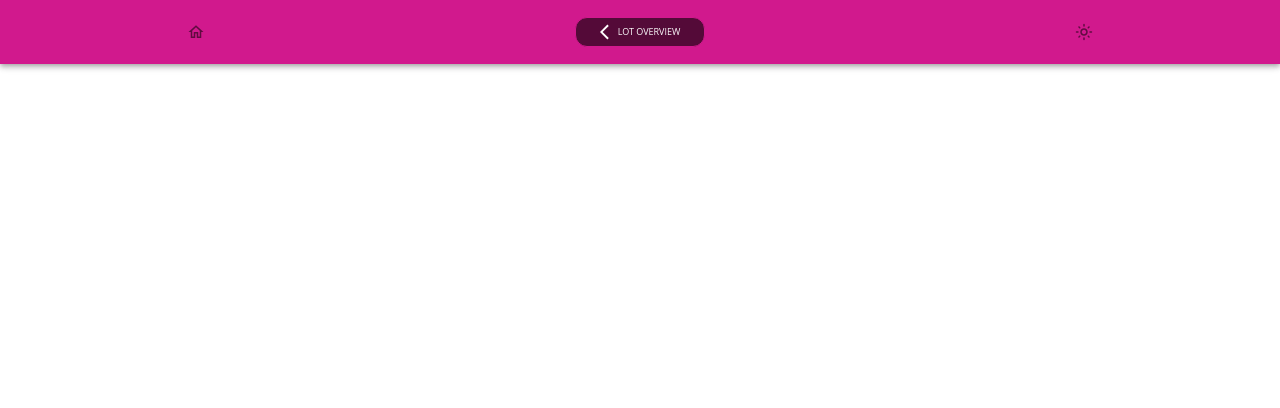
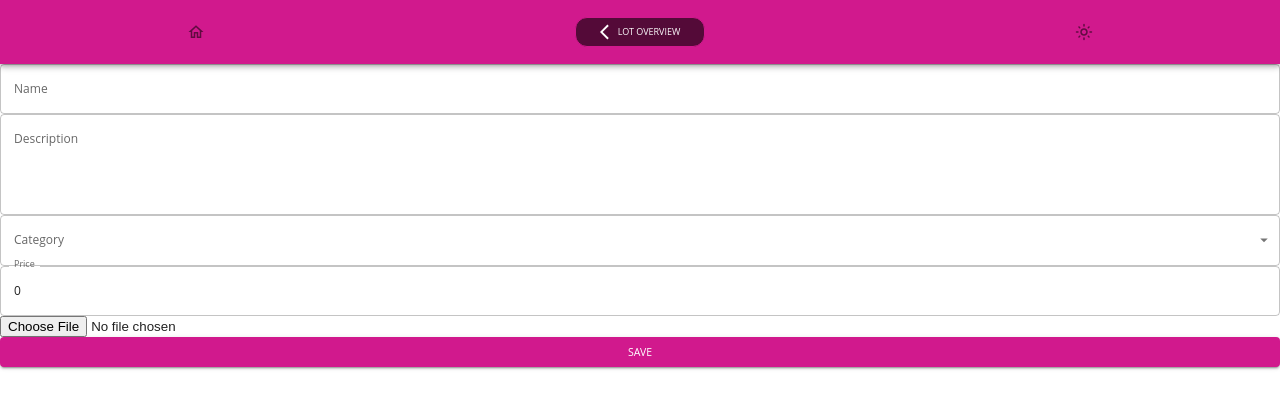
Before and after one commit to KadeHennacy/Big-Blue-Product-Tool, a React (Vite) app: page /product in a window 1280 px wide. Before the commit this address had no page. Shown: the top 408 px of the page. Built offline with nearby package versions, Linux system fonts and the light colour scheme.

Commit message:
basic lot list and product list components work

```diff
--- a/src/app/App.tsx
+++ b/src/app/App.tsx
@@ -2,6 +2,9 @@ import { Route, Routes } from "react-router";
 import { Theme } from "../../Theme";
 import Home from "../common/pages/home";
 import Topbar from "../common/components/Topbar";
+import Product from "../features/product";
+import Browse from "../features/browse";
+import Lot from "../features/lot";
 
 function App() {
   return (
@@ -9,6 +12,9 @@ function App() {
       <Topbar />
       <Routes>
         <Route path="/" element={<Home />} />
+        <Route path="/product" element={<Product />} />
+        <Route path="/browse" element={<Browse />} />
+        <Route path="/lot" element={<Lot />} />
       </Routes>
     </Theme>
   );
--- a/src/app/Store.tsx
+++ b/src/app/Store.tsx
@@ -1,13 +1,13 @@
 import { combineReducers, configureStore } from "@reduxjs/toolkit";
 import { persistStore, persistReducer, Persistor } from "redux-persist";
 import storage from "redux-persist/lib/storage";
-import counterReducer from "../features/browse/browse";
 import { Provider } from "react-redux";
 import { PersistGate } from "redux-persist/integration/react";
 import { PropsWithChildren } from "react";
+import browseReducer from "../features/browse/browse";
 
 const rootReducer = combineReducers({
-  counter: counterReducer,
+  browse: browseReducer,
 });
 
 const persistConfig = {
--- a/src/common/components/Topbar.tsx
+++ b/src/common/components/Topbar.tsx
@@ -7,6 +7,8 @@ import HomeOutlinedIcon from "@mui/icons-material/HomeOutlined";
 import { useTheme } from "@mui/material/styles";
 import { useNavigate } from "react-router-dom";
 import ArrowBackIosIcon from "@mui/icons-material/ArrowBackIos";
+import { useDispatch } from "react-redux";
+import { addLot } from "../../features/browse/browse";
 
 const Topbar = () => {
   const theme = useTheme();
@@ -22,16 +24,19 @@ const Topbar = () => {
     backgroundColor: theme.palette.primary.light,
   };
 
+  const dispatch = useDispatch();
+
+  const handleNewLot = () => {
+    dispatch(addLot());
+    navigate("/product");
+  };
+
   const renderButtons = () => {
     switch (location.pathname) {
       case "/":
         return (
           <>
-            <Button
-              color="inherit"
-              sx={buttonStyle}
-              onClick={() => navigate("/product")}
-            >
+            <Button color="inherit" sx={buttonStyle} onClick={handleNewLot}>
               Start New Lot
             </Button>
             <Button
@@ -70,11 +75,7 @@ const Topbar = () => {
         );
       case "/browse":
         return (
-          <Button
-            color="inherit"
-            sx={buttonStyle}
-            onClick={() => navigate("/product")}
-          >
+          <Button color="inherit" sx={buttonStyle} onClick={handleNewLot}>
             New Lot
           </Button>
         );
--- a/src/features/browse/browse.tsx
+++ b/src/features/browse/browse.tsx
@@ -1,13 +1,58 @@
-import { createSlice } from "@reduxjs/toolkit";
+// browseSlice.ts
 
-const counterSlice = createSlice({
-  name: "counter",
-  initialState: 0,
+import { createSlice, PayloadAction } from "@reduxjs/toolkit";
+
+// Assuming you have these type definitions somewhere in your code:
+
+export type Product = {
+  id: string;
+  name: string;
+  description: string;
+  category: string;
+  price: number;
+  image: string;
+};
+
+export type Lot = {
+  id: string;
+  thumbnail: string;
+  lastModified: string;
+  items: Product[];
+};
+
+export type BrowseState = {
+  lots: Lot[];
+  currentLotIndex: number;
+  //   currentProductIndex: number;
+};
+
+const initialState: BrowseState = {
+  lots: [],
+  currentLotIndex: -1,
+  //   currentProductIndex: -1,
+};
+
+const browseSlice = createSlice({
+  name: "browse",
+  initialState,
   reducers: {
-    increment: (state) => state + 1,
-    decrement: (state) => state - 1,
+    addLot: (state) => {
+      const newLot = {
+        id: Date.now().toString(),
+        thumbnail: "",
+        lastModified: Date.now().toString(),
+        items: [],
+      };
+
+      state.lots.push(newLot);
+      state.currentLotIndex = state.lots.length - 1;
+    },
+    addProduct: (state, action: PayloadAction<Product>) => {
+      state.lots[state.currentLotIndex].items.push(action.payload);
+      state.lots[state.currentLotIndex].lastModified = Date.now().toString();
+    },
   },
 });
-export const { increment, decrement } = counterSlice.actions;
 
-export default counterSlice.reducer;
+export const { addLot, addProduct } = browseSlice.actions;
+export default browseSlice.reducer;
--- a/src/features/browse/index.tsx
+++ b/src/features/browse/index.tsx
@@ -1,10 +1,23 @@
-import { createSlice } from "@reduxjs/toolkit";
+import React from "react";
+import { useSelector } from "react-redux";
 
-const counterSlice = createSlice({
-  name: "counter",
-  initialState: 0,
-  reducers: {
-    increment: (state) => state + 1,
-    decrement: (state) => state - 1,
-  },
-});
+const Browse: React.FC = () => {
+  const lots = useSelector((state) => state.browse.lots);
+
+  return (
+    <div>
+      <h2>All Lots</h2>
+      {lots.map((lot) => (
+        <div key={lot.id}>
+          <h3>Lot ID: {lot.id}</h3>
+          <img src={lot.thumbnail} alt={`Thumbnail for lot ${lot.id}`} />
+          <p>Last Modified: {lot.lastModified}</p>
+          <p>Number of Items: {lot.items.length}</p>
+          {/* You can add a link here to navigate to the lot overview page for this lot */}
+        </div>
+      ))}
+    </div>
+  );
+};
+
+export default Browse;
--- a/src/features/lot/index.tsx
+++ b/src/features/lot/index.tsx
@@ -0,0 +1,24 @@
+import React from "react";
+import { useSelector } from "react-redux";
+
+const Lot: React.FC = () => {
+  const currentLotIndex = useSelector((state) => state.browse.currentLotIndex);
+  const lot = useSelector((state) => state.browse.lots[currentLotIndex]);
+
+  return (
+    <div>
+      <h2>Products in Lot {currentLotIndex}</h2>
+      {lot?.items.map((product) => (
+        <div key={product.id}>
+          <h3>{product.name}</h3>
+          <p>{product.description}</p>
+          <p>Category: {product.category}</p>
+          <p>Price: ${product.price}</p>
+          <img src={product.image} alt={product.name} />
+        </div>
+      ))}
+    </div>
+  );
+};
+
+export default Lot;
--- a/src/features/product/index.tsx
+++ b/src/features/product/index.tsx
@@ -0,0 +1,135 @@
+import React from "react";
+import { useDispatch, useSelector } from "react-redux";
+import { useFormik } from "formik";
+import * as Yup from "yup";
+import {
+  TextField,
+  Button,
+  Select,
+  MenuItem,
+  InputLabel,
+  FormControl,
+} from "@mui/material";
+import { addProduct } from "../browse/browse";
+import { Product } from "../browse/browse";
+
+interface ProductProps {
+  lotId: number;
+}
+
+interface FormValues {
+  name: string;
+  description: string;
+  category: string;
+  price: number;
+  image: File | null;
+}
+
+const validationSchema = Yup.object({
+  name: Yup.string().required("Required"),
+  description: Yup.string().required("Required"),
+  category: Yup.string().required("Required"),
+  price: Yup.number().required("Required").positive().integer(),
+  image: Yup.mixed().required("A file is required"),
+});
+
+const Product: React.FC<ProductProps> = ({ lotId }) => {
+  const dispatch = useDispatch();
+
+  const formik = useFormik({
+    initialValues: {
+      name: "",
+      description: "",
+      category: "",
+      price: 0,
+      image: null,
+    },
+    validationSchema,
+    onSubmit: (values: FormValues) => {
+      const newProduct: Product = {
+        id: Date.now().toString(),
+        name: values.name,
+        description: values.description,
+        category: values.category,
+        price: values.price,
+        image: values.image ? values.image.name : "", // You might want to handle this differently, e.g., upload it to a server and get the URL
+      };
+
+      dispatch(addProduct(newProduct));
+
+      console.log(`Product associated with lot: ${lotId}`);
+
+      formik.resetForm();
+    },
+  });
+
+  return (
+    <form onSubmit={formik.handleSubmit}>
+      <TextField
+        fullWidth
+        id="name"
+        name="name"
+        label="Name"
+        value={formik.values.name}
+        onChange={formik.handleChange}
+        error={formik.touched.name && Boolean(formik.errors.name)}
+        helperText={formik.touched.name && formik.errors.name}
+      />
+      <TextField
+        fullWidth
+        multiline
+        rows={4}
+        id="description"
+        name="description"
+        label="Description"
+        value={formik.values.description}
+        onChange={formik.handleChange}
+        error={formik.touched.description && Boolean(formik.errors.description)}
+        helperText={formik.touched.description && formik.errors.description}
+      />
+      <FormControl fullWidth>
+        <InputLabel id="category-label">Category</InputLabel>
+        <Select
+          labelId="category-label"
+          id="category"
+          name="category"
+          value={formik.values.category}
+          onChange={formik.handleChange}
+          error={formik.touched.category && Boolean(formik.errors.category)}
+        >
+          {/* Add your categories here */}
+          <MenuItem value="category1">Category 1</MenuItem>
+          <MenuItem value="category2">Category 2</MenuItem>
+          <MenuItem value="category3">Category 3</MenuItem>
+        </Select>
+      </FormControl>
+      <TextField
+        fullWidth
+        id="price"
+        name="price"
+        label="Price"
+        type="number"
+        value={formik.values.price}
+        onChange={formik.handleChange}
+        error={formik.touched.price && Boolean(formik.errors.price)}
+        helperText={formik.touched.price && formik.errors.price}
+      />
+      <input
+        id="image"
+        name="image"
+        type="file"
+        onChange={(event) => {
+          formik.setFieldValue(
+            "image",
+            event.currentTarget.files ? event.currentTarget.files[0] : null
+          );
+        }}
+      />
+      <Button color="primary" variant="contained" fullWidth type="submit">
+        Save
+      </Button>
+    </form>
+  );
+};
+
+export default Product;
```
Also changed, not shown: src/features/lot/lot.tsx (deleted), src/features/product/product.tsx (deleted).
